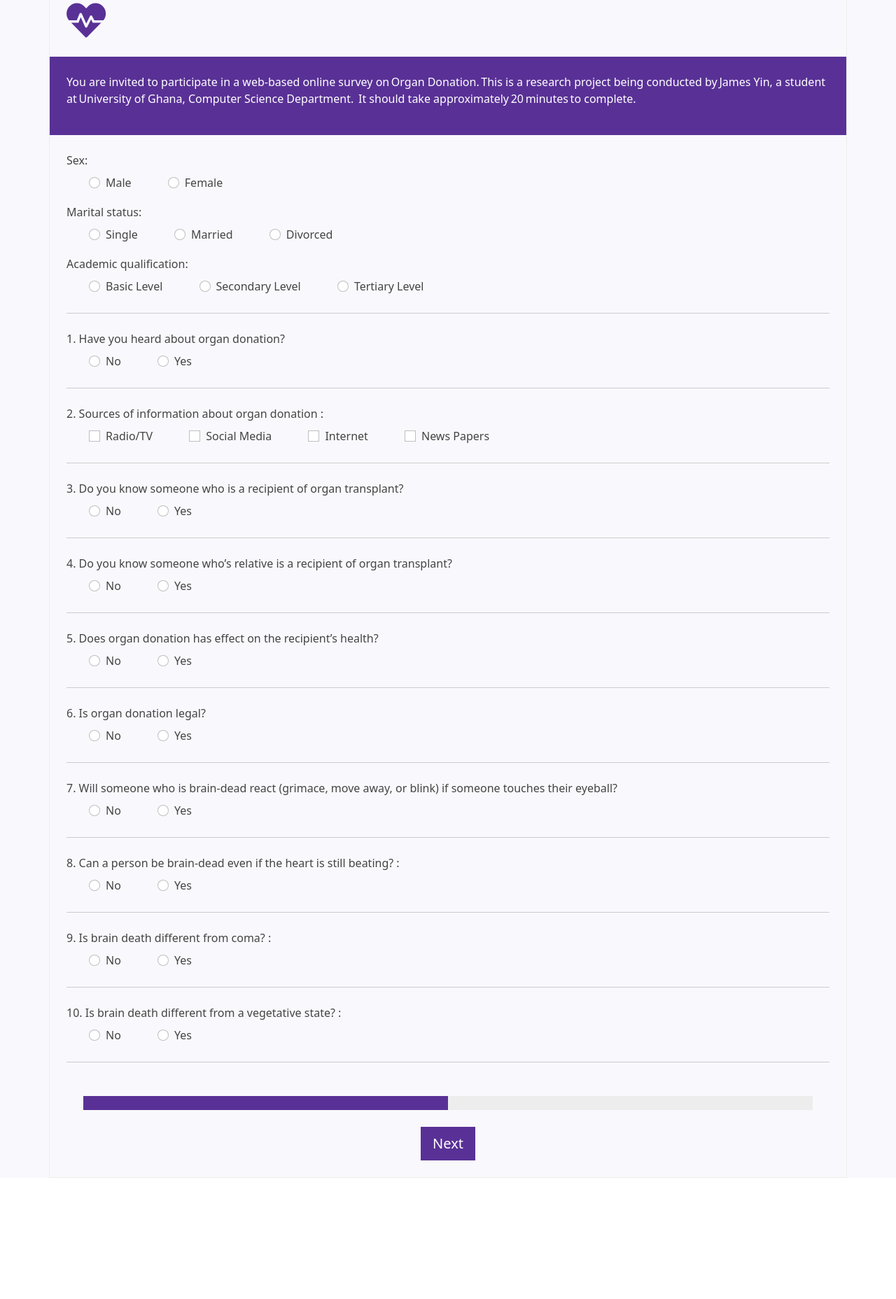
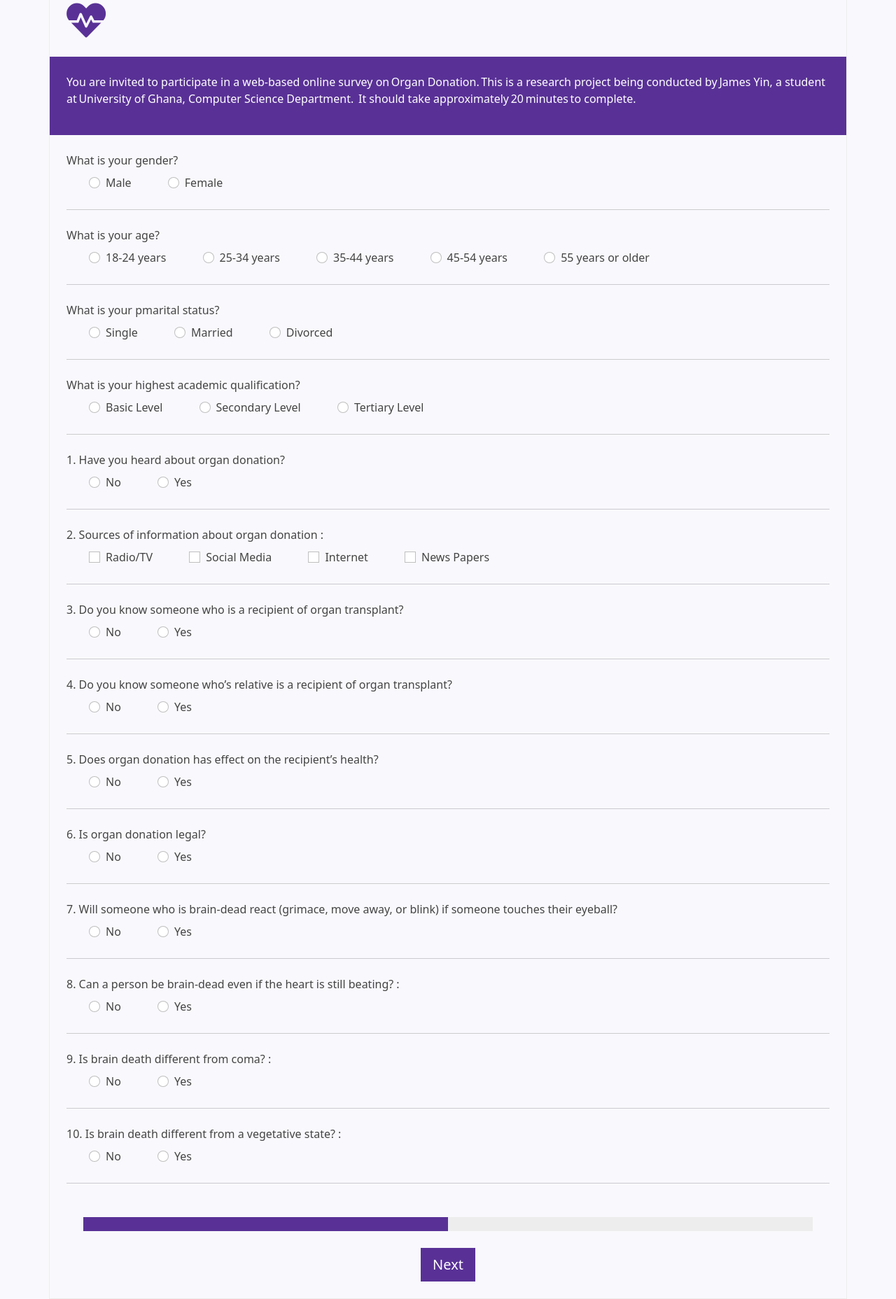
Before and after one commit to yinjames/Altru, a Django app: page /survey/knowledge/ in a window 1280 px wide. Shown: the part 204-2060 px from the top of the page at 70% size. Before the commit the page ends 1887 px from the top, so only its background shows below. Run offline with Django 3.2, Linux system fonts and the light colour scheme; data that the repository does not hold is empty; some libraries are stand-ins or nearby versions.

Commit message:
age group added

```diff
--- a/donor/admin.py
+++ b/donor/admin.py
@@ -13,7 +13,7 @@ class DonorAttitudeAdmin(ImportExportModelAdmin):
 
 class DonorknowledgeAdmin(ImportExportModelAdmin):
 
-    list_display  = ('gender', 'qualification', 'marital_status','q1', 'q2','q3','q4','q5', 'q6','q7', 'q8','q9','q10', )
+    list_display  = ('gender', 'age', 'qualification', 'marital_status','q1', 'q2','q3','q4','q5', 'q6','q7', 'q8','q9','q10', )
 
 admin.site.register(DonorAttitude, DonorAttitudeAdmin)
 admin.site.register(DonorKnowledge, DonorknowledgeAdmin)
--- a/donor/forms.py
+++ b/donor/forms.py
@@ -32,8 +32,11 @@ GENDER = (
     )
 
 AGE_RANGE = (
-    ('18-64', '18-64 years'),
-    ('65', '65 years or older')
+    (1, '18-24 years'),
+    (2, '25-34 years'),
+    (3, '35-44 years'),
+    (4, '45-54 years'),
+    (5, '55 years or older')
 )
 
 INFO_SOURCE = (
@@ -70,10 +73,10 @@ class TeamForm(ModelForm):
 
 class DonorKnowledgeForm(ModelForm):
 
-    gender = forms.IntegerField(label='Sex:', widget=forms.RadioSelect(choices=GENDER))
-    qualification = forms.CharField(label='Academic qualification:', widget=forms.RadioSelect(choices=QUALIFICATION))
-    marital_status = forms.IntegerField(label='Marital status:', widget=forms.RadioSelect(choices=MARITAL_STATUS))
-
+    gender = forms.IntegerField(label='What is your gender?', widget=forms.RadioSelect(choices=GENDER))
+    qualification = forms.CharField(label='What is your highest academic qualification?', widget=forms.RadioSelect(choices=QUALIFICATION))
+    marital_status = forms.IntegerField(label='What is your pmarital status?', widget=forms.RadioSelect(choices=MARITAL_STATUS))
+    age= forms.IntegerField(label='What is your age?',  widget=forms.RadioSelect(choices=AGE_RANGE))
     #knowledge about organ donation
     q1 = forms.IntegerField(label='1. Have you heard about organ donation?', widget=forms.RadioSelect(choices=YES_NO))
     q2 = forms.MultipleChoiceField(label='2. Sources of information about organ donation ', widget=forms.CheckboxSelectMultiple, choices=INFO_SOURCE, required=False)
@@ -90,7 +93,7 @@ class DonorKnowledgeForm(ModelForm):
     class Meta:
         model = DonorKnowledge
 
-        fields = ('gender','qualification', 'marital_status', 'q1', 'q2', 'q3', 'q4','q5','q6','q7', 'q8', 'q9', 'q10' )
+        fields = ('gender', 'age','qualification', 'marital_status', 'q1', 'q2', 'q3', 'q4','q5','q6','q7', 'q8', 'q9', 'q10' )
 
         def __init__(self, *args, **kwargs):
             super(DonorKnowledgeForm, self).__init__(*args, **kwargs)
--- a/donor/models.py
+++ b/donor/models.py
@@ -29,8 +29,11 @@ ORGANS = (
     )
 
 AGE_RANGE = (
-    ('18-64', '18-64 years'),
-    ('65', '65 years or older')
+    (1, '18-24 years'),
+    (2, '25-34 years'),
+    (3, '35-44 years'),
+    (4, '45-54 years'),
+    (5, '55 years or older')
 )
 
 INFO_SOURCE = (
@@ -152,6 +155,7 @@ class DonorKnowledge(models.Model):
     visitor_id = models.UUIDField(blank=True, null=True, editable=False, unique=True)
     gender = models.IntegerField(choices=GENDER)
     qualification = models.CharField(max_length=50, choices=QUALIFICATION)
+    age = models.IntegerField(choices=AGE_RANGE)
     #income_range = models.DecimalField(max_digits=6, decimal_places=2)
     marital_status = models.IntegerField(choices=MARITAL_STATUS)
     date_completed = models.DateField(auto_now_add=True)
--- a/donor/templates/donor/donor_knowledge.html
+++ b/donor/templates/donor/donor_knowledge.html
@@ -47,6 +47,26 @@
                 {% endfor %}
             </div>
 
+            <hr class="my-4">
+
+            <div class="mb-3">
+
+
+                {{ form.age.label_tag }}
+
+                <br>
+                {% for pk, choice in form.age.field.widget.choices %}
+                <div class="form-check form-check-inline mt-2">
+                    <input id="id_{{form.age.name}}_{{ forloop.counter0 }}"
+                        name="{{form.age.name}}" type="{{form.age.field.widget.input_type}}"
+                        value="{{pk}}" class="form-check-input ms-2" required />
+                    <label for="id_{{form.age.name}}_{{ forloop.counter0 }}"
+                        class="custom-control-label ms-2">{{ choice }}</label>
+                </div>
+                {% endfor %}
+            </div>
+
+            <hr class="my-4">
 
             <div class="mb-3">
 
@@ -65,7 +85,7 @@
                 {% endfor %}
             </div>
 
-
+            <hr class="my-4">
             <div class="mb-3">
 
 
```
Also changed, not shown: donor/migrations/0021_donorknowledge_age.py (added).
